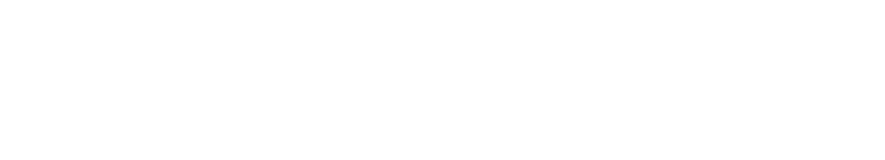
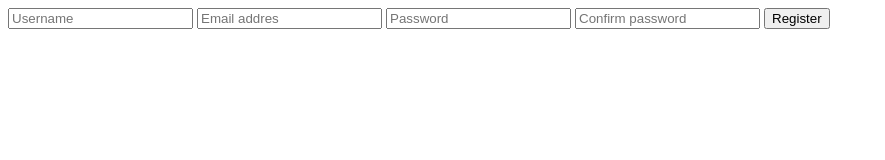
Before and after one commit to s7lima/AT2-Js, a plain HTML site: page av2/index.html in a window 1280 px wide. Shown: the whole page, without its empty margins (0-885 px from the left). Drawn offline with Linux system fonts and the light colour scheme.

Commit message:
Feat: section adicionado

```diff
--- a/av1/js/script.js
+++ b/av1/js/script.js
@@ -65,6 +65,7 @@ document.addEventListener('DOMContentLoaded', () => {
             employees.push(newEmployee);
             sessionStorage.setItem('employees', JSON.stringify(employees));
             addRowToTable(newEmployee);
+            console.log('Funcionário cadastrado:', newEmployee); // Exibe no console
             employeeForm.reset();
             toggleRestartButton(employees.length);
             toggleEmployeeTable(employees.length); // Atualiza a visibilidade da tabela
--- a/av2/index.html
+++ b/av2/index.html
@@ -6,6 +6,24 @@
     <title>AV2</title>
 </head>
 <body>
+    <header id="fundo">
+
+        <section id="corpo">
+            <form id="login-form">
+                <input
+                  type="text"name="username"
+                  placeholder="Username"/>
+                <input
+                  type="text"name="email"
+                  placeholder="Email addres"/>
+                <input type="password" name="password" placeholder="Password" />
+                <input type="password" name="confirm-password" placeholder="Confirm password" />
+
+                <input type="submit" value="Register" />
+              </form>
+        </section>
+
+    </header>
 
 </body>
 </html>
```
